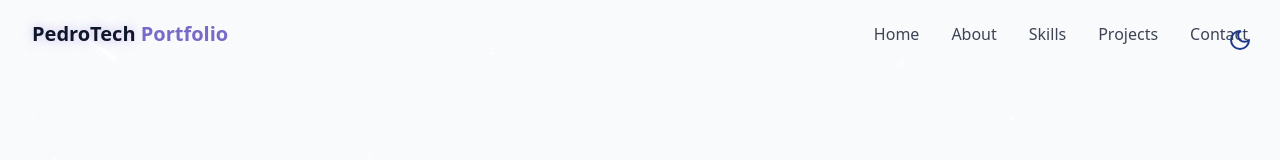
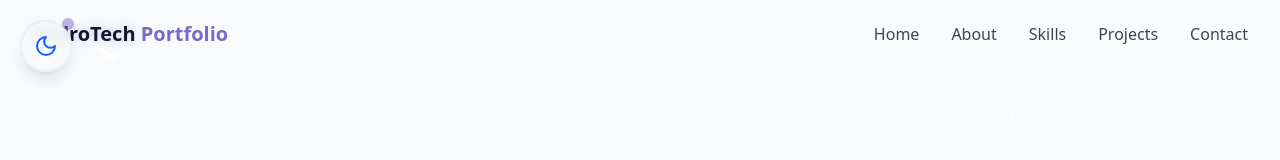
Before and after one commit to Soumyadip2003-AI/portfolio, a React (Vite) app: page / in a window 1280 px wide. Shown: the top 160 px of the page. Built offline with nearby package versions, Linux system fonts and the light colour scheme.

Commit message:
sfsdfsfs

```diff
--- a/src/components/ThemeToggle.jsx
+++ b/src/components/ThemeToggle.jsx
@@ -4,6 +4,9 @@ import { cn } from "@/lib/utils";
 
 export const ThemeToggle = () => {
   const [isDarkMode, setIsDarkMode] = useState(false);
+  const [position, setPosition] = useState({ x: 20, y: 20 });
+  const [isDragging, setIsDragging] = useState(false);
+  const [dragOffset, setDragOffset] = useState({ x: 0, y: 0 });
 
   useEffect(() => {
     const storedTheme = localStorage.getItem("theme");
@@ -11,8 +14,18 @@ export const ThemeToggle = () => {
       setIsDarkMode(true);
       document.documentElement.classList.add("dark");
     } else {
-      localStorage.setItem("theme", "light");
       setIsDarkMode(false);
+    }
+
+    // Load saved position
+    const savedPosition = localStorage.getItem("themeTogglePosition");
+    if (savedPosition) {
+      try {
+        const parsedPosition = JSON.parse(savedPosition);
+        setPosition(parsedPosition);
+      } catch (error) {
+        console.error("Failed to parse saved position:", error);
+      }
     }
   }, []);
 
@@ -28,19 +41,109 @@ export const ThemeToggle = () => {
     }
   };
 
+  const handleMouseDown = (e) => {
+    e.preventDefault();
+    setIsDragging(true);
+    const rect = e.currentTarget.getBoundingClientRect();
+    setDragOffset({
+      x: e.clientX - rect.left,
+      y: e.clientY - rect.top,
+    });
+  };
+
+  const handleTouchStart = (e) => {
+    e.preventDefault();
+    setIsDragging(true);
+    const rect = e.currentTarget.getBoundingClientRect();
+    const touch = e.touches[0];
+    setDragOffset({
+      x: touch.clientX - rect.left,
+      y: touch.clientY - rect.top,
+    });
+  };
+
+  const handleMove = (clientX, clientY) => {
+    if (!isDragging) return;
+
+    const buttonSize = 48; // Approximate button size
+    const maxX = window.innerWidth - buttonSize;
+    const maxY = window.innerHeight - buttonSize;
+
+    const newX = Math.max(0, Math.min(maxX, clientX - dragOffset.x));
+    const newY = Math.max(0, Math.min(maxY, clientY - dragOffset.y));
+
+    setPosition({ x: newX, y: newY });
+  };
+
+  const handleMouseMove = (e) => {
+    handleMove(e.clientX, e.clientY);
+  };
+
+  const handleTouchMove = (e) => {
+    e.preventDefault();
+    const touch = e.touches[0];
+    handleMove(touch.clientX, touch.clientY);
+  };
+
+  const handleEnd = () => {
+    if (isDragging) {
+      setIsDragging(false);
+      // Save position to localStorage
+      localStorage.setItem("themeTogglePosition", JSON.stringify(position));
+    }
+  };
+
+  useEffect(() => {
+    if (isDragging) {
+      document.addEventListener("mousemove", handleMouseMove);
+      document.addEventListener("mouseup", handleEnd);
+      document.addEventListener("touchmove", handleTouchMove, { passive: false });
+      document.addEventListener("touchend", handleEnd);
+
+      return () => {
+        document.removeEventListener("mousemove", handleMouseMove);
+        document.removeEventListener("mouseup", handleEnd);
+        document.removeEventListener("touchmove", handleTouchMove);
+        document.removeEventListener("touchend", handleEnd);
+      };
+    }
+  }, [isDragging, dragOffset, position]);
+
+  const handleClick = (e) => {
+    // Only toggle theme if we're not dragging
+    if (!isDragging) {
+      toggleTheme();
+    }
+  };
+
   return (
     <button
-      onClick={toggleTheme}
+      onMouseDown={handleMouseDown}
+      onTouchStart={handleTouchStart}
+      onClick={handleClick}
+      style={{
+        left: `${position.x}px`,
+        top: `${position.y}px`,
+        transform: isDragging ? 'scale(1.1)' : 'scale(1)',
+      }}
       className={cn(
-        "fixed max-sm:hidden top-5 right-5 z-50 p-2 rounded-full transition-colors duration-300",
-        "focus:outlin-hidden"
+        "fixed z-50 p-3 rounded-full transition-all duration-200 cursor-move",
+        "bg-background/90 backdrop-blur-sm border-2 border-border/50 shadow-lg",
+        "hover:bg-foreground/10 hover:scale-105 hover:shadow-xl active:scale-95",
+        "focus:outline-none focus:ring-2 focus:ring-primary/50 focus:ring-offset-2",
+        "select-none touch-none",
+        isDragging && "shadow-2xl ring-2 ring-primary/30"
       )}
+      aria-label={isDarkMode ? "Switch to light mode" : "Switch to dark mode"}
     >
       {isDarkMode ? (
-        <Sun className="h-6 w-6 text-yellow-300" />
+        <Sun className="h-6 w-6 text-yellow-400 transition-transform duration-300 pointer-events-none" />
       ) : (
-        <Moon className="h-6 w-6 text-blue-900" />
+        <Moon className="h-6 w-6 text-blue-600 transition-transform duration-300 pointer-events-none" />
       )}
+
+      {/* Visual indicator for draggable */}
+      <div className="absolute -top-1 -right-1 w-3 h-3 bg-primary/60 rounded-full animate-pulse" />
     </button>
   );
 };
```
